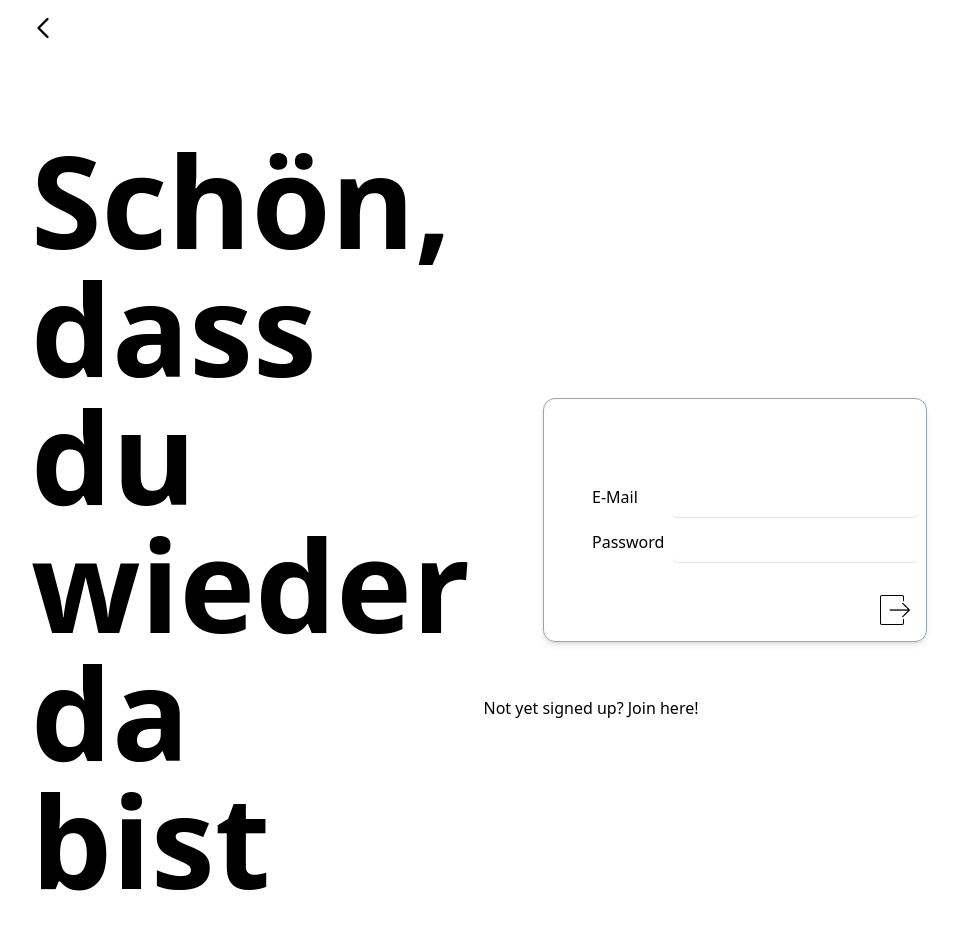
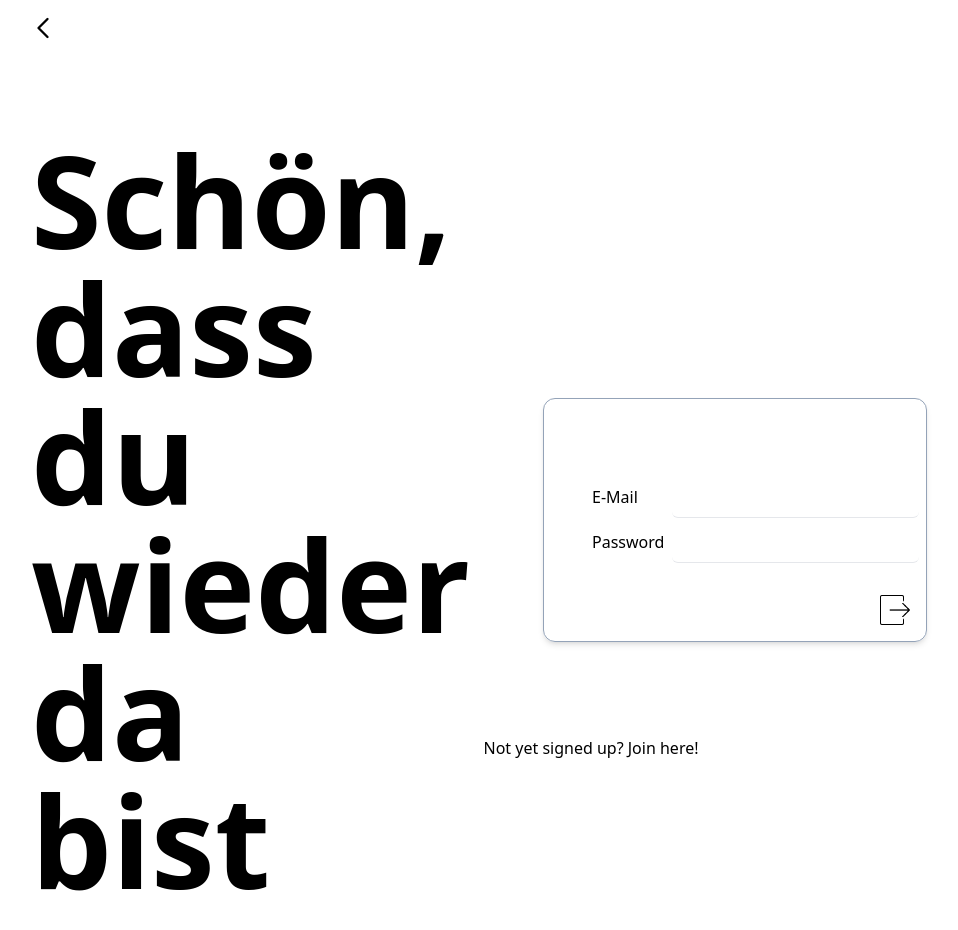
Before and after one commit to Davidcode2/teachme, a React (Vite) app in the folder fe/: page /login in a window 1280 px wide. Shown: the top 930 px of the page, without its empty margins (49-1007 px from the left). Built offline with nearby package versions, Linux system fonts and the light colour scheme.

Commit message:
Paper plane animation on signup

```diff
--- a/fe/package.json
+++ b/fe/package.json
@@ -10,6 +10,7 @@
     "preview": "vite preview"
   },
   "dependencies": {
+    "@gsap/react": "^2.1.0",
     "eslint-config-prettier": "^9.1.0",
     "localforage": "^1.10.0",
     "match-sorter": "^6.3.4",
--- a/fe/src/components/signin/login.tsx
+++ b/fe/src/components/signin/login.tsx
@@ -24,7 +24,7 @@ function LoginForm() {
           </Form>
         </div>
       </div>
-      <div className="flex justify-center">
+      <div className="flex justify-center my-10">
         <Link to="../signup"><button>Not yet signed up? Join here!</button></Link>
       </div>
     </>
--- a/fe/src/components/signin/passwordValidation.tsx
+++ b/fe/src/components/signin/passwordValidation.tsx
@@ -12,7 +12,6 @@ export default function PasswordValidation({ password }) {
   }, [password]);
 
   const checkPasswordRequirements = () => {
-    console.log(password);
     let current = password;
     checkPasswordLengthRequirement(current);
     checkPasswordUpperCaseRequirement(current);
@@ -21,7 +20,6 @@ export default function PasswordValidation({ password }) {
   }
 
   const checkPasswordNumberRequirement = (password: string) => {
-    console.log(password.match(/.*[\d].*/));
     if (password.match(/.*[\d].*/)) {
       setPasswordNumberRequirementMet(true);
     } else {
--- a/fe/src/components/signin/signup.tsx
+++ b/fe/src/components/signin/signup.tsx
@@ -1,14 +1,27 @@
-import { Form, Link } from 'react-router-dom';
+import { Form, Link, useNavigation } from 'react-router-dom';
 import ChevronIcon from '../../assets/icons/icons8-chevron-24.png';
+import PaperPlane from '../../assets/icons/icons8-paper-plane-64.png';
 import CheckMarkIcon from '../../assets/icons/icons8-checkmark-48.png';
 import ArrowIcon from '../../assets/icons/icons8-logout-50.png';
-import { useState } from 'react';
+import { useRef, useState } from 'react';
 import PasswordValidation from './passwordValidation';
+import gsap from "gsap";
+import { useGSAP } from "@gsap/react";
+import { MotionPathPlugin } from "gsap/MotionPathPlugin";
+
 
 function SignUpForm() {
+  gsap.registerPlugin(MotionPathPlugin)
+
   const [password, setPassword] = useState('');
   const [passwordValid, setPasswordValid] = useState(false);
   const [emailValid, setEmailValid] = useState(false);
+  const container = useRef();
+  const tl = useRef();
+
+  const navigation = useNavigation();
+  console.log(navigation);
+  console.log(navigation.state);
 
   const checkPasswordRequirements = (e) => {
     setPassword(e.target.value);
@@ -19,6 +32,25 @@ function SignUpForm() {
     setEmailValid(e.target.form.email.validity.valid);
   }
 
+  useGSAP(() => {
+    tl.current = gsap.timeline({ paused: true })
+      .to(".paperPlane",
+        {
+          duration: 4,
+          motionPath: {
+            relative: true,
+            path: [{ x: 500, y: -400, }, { x: -400, y: -100 }, { x: 400, y: 400 }, { x: 500, y: 0 }],
+            autoRotate: true,
+            curviness: 2,
+          }
+        });
+  });
+
+  const toggleTimeline = (() => {
+    tl.current.play();
+  });
+
+
   return (
     <>
       <Link to="/"><img className="p-4 md:px-20" src={ChevronIcon} alt="" /></Link>
@@ -27,7 +59,7 @@ function SignUpForm() {
           <h1 className="m-4 md:m-20 text-7xl md:text-9xl font-extrabold">Will<br />kom<br />men Lehrkraft</h1>
         </div>
         <div className="border border-slate-400 rounded-xl shadow-md md:m-20 m-4">
-          <Form method="post" className="flex flex-col">
+          <Form onSubmit={toggleTimeline} method="post" className="flex flex-col">
             <button className="ml-auto p-4 invisible"><img src={ArrowIcon} width="30" alt="" /></button>
             <div className="grid grid-cols-[.2fr_1fr] gap-y-1 px-4 sm:px-10 2xl:px-20 py-4">
               <label className="p-2" htmlFor="email">E-Mail</label>
@@ -45,6 +77,11 @@ function SignUpForm() {
             <button type="submit" className="ml-auto p-4"><img src={ArrowIcon} width="30" alt="" /></button>
           </Form>
         </div>
+        <div className="flex">
+          <div className={navigation.state === "submitting" ? "block" : "hidden"}>
+            <img className="paperPlane" src={PaperPlane} alt="Paper Plane" />
+          </div>
+        </div>
       </div>
       <div className="flex justify-center my-10">
         <Link to="../login"><button>Already Signed up? Login here!</button></Link>
```
Also changed, not shown: fe/src/assets/icons/icons8-paper-plane-64.png (added).
